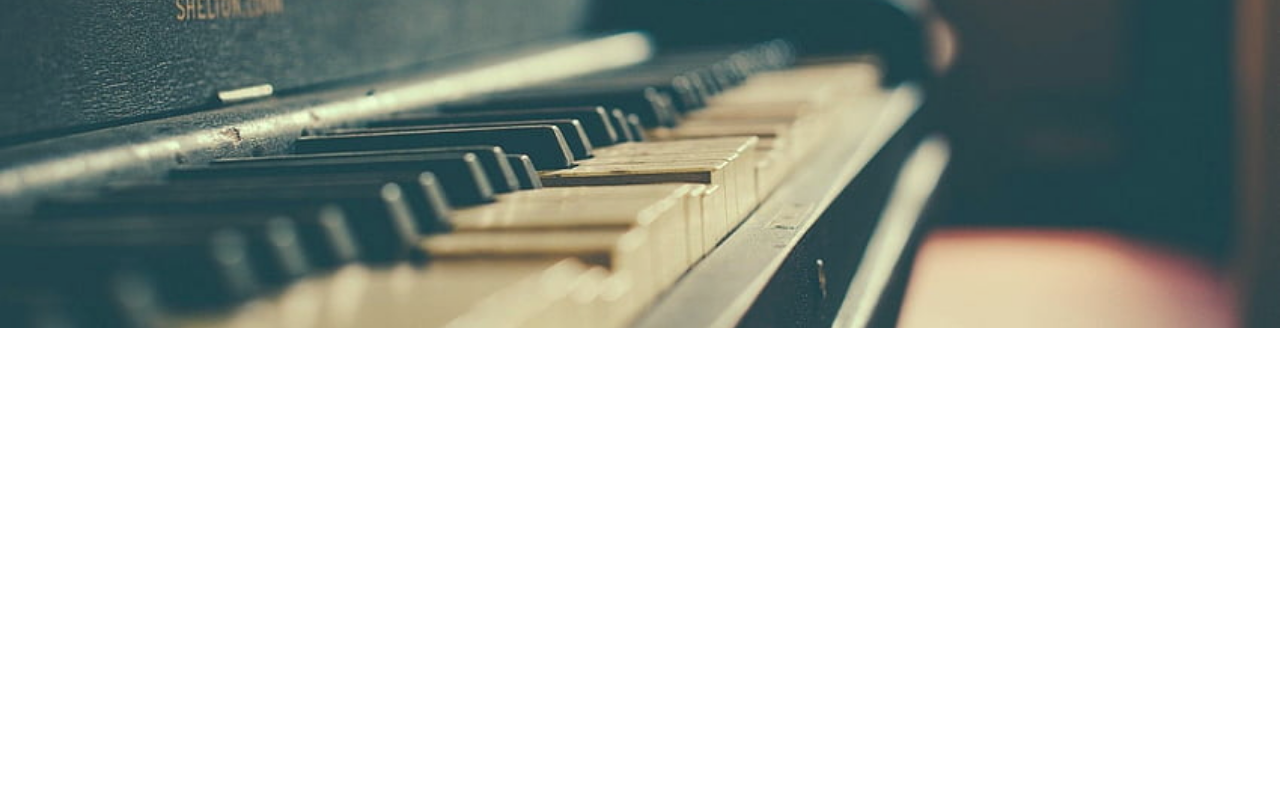
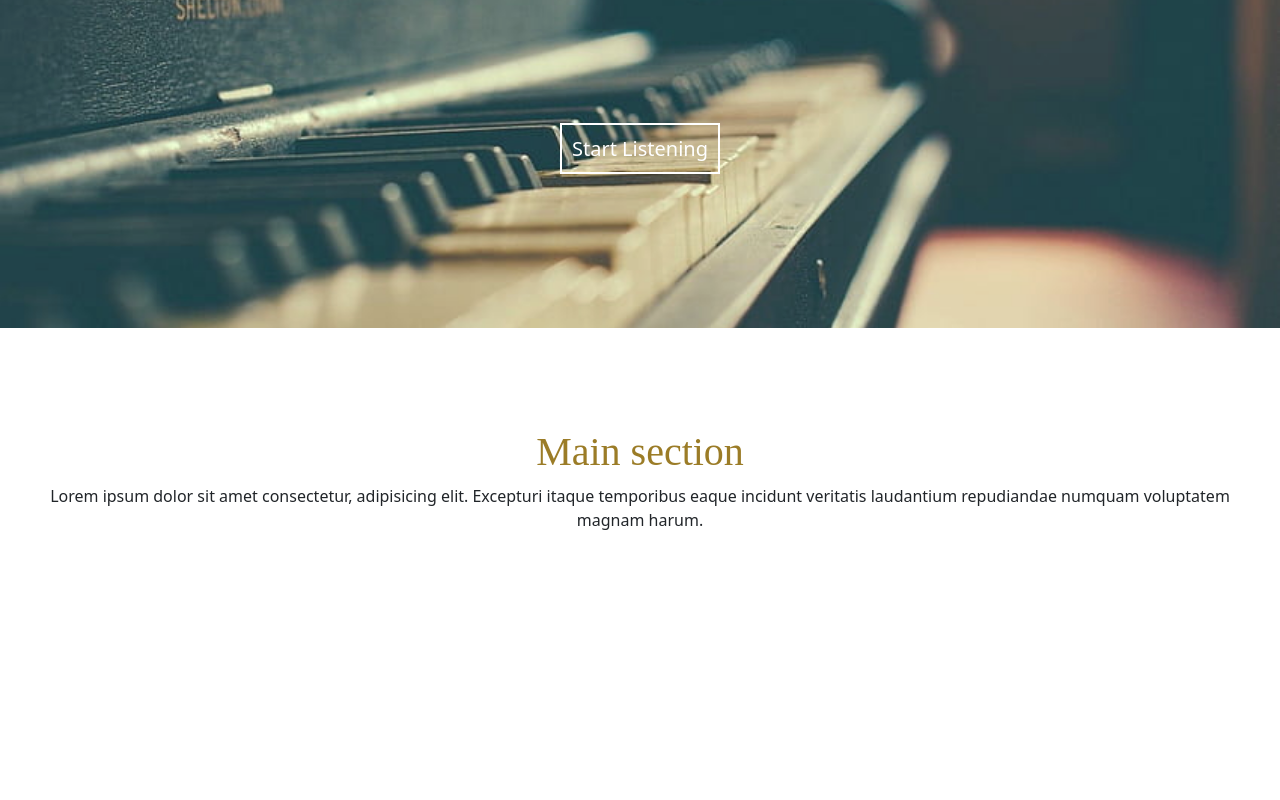
Before and after one commit to ToTkToSmOtRiT/music-listener, a Vue app: page /#/ in a window 1280 px wide. Shown: the part 360-1160 px from the top of the page. Before the commit the page ends 800 px from the top, so only its background shows below. Built offline with nearby package versions, Linux system fonts and the light colour scheme; a web font is replaced by a local one.

Commit message:
modified:   src/views/Home.vue 	modified:   src/views/Listener.vue

```diff
--- a/src/views/Home.vue
+++ b/src/views/Home.vue
@@ -1,31 +1,60 @@
 <template>
     <div>
         <div id="head-section">
-            <h1>Wellcome to the music listener app</h1>
-            <RouterLink to="/listener">Start Listening</RouterLink>
+            <!-- <transition name="fade" mode="out-in"> -->
+                <h1>Wellcome to the music listener app</h1>
+            <!-- </transition> -->
+            <RouterLink class="start-btn" to="/listener">Start Listening</RouterLink>
         </div>
         <div id="main-section">
-
+            <h1>Main section</h1>
+            <p>Lorem ipsum dolor sit amet consectetur, adipisicing elit. Excepturi itaque temporibus eaque incidunt veritatis laudantium repudiandae numquam voluptatem magnam harum.</p>
         </div>
         <div id="genres">
-
+            <h1>Genres</h1>
         </div>
     </div>
 </template>
 
 <style lang="scss">
-#head-section{
+
+// .fade-enter-active, .fade-leave-active {
+//   transition: opacity .5s;
+// }
+
+
+#head-section {
     background-color: black;
     opacity: 0.9;
     height: 600px;
-    position:relative;
+    position: relative;
     padding-top: 150px;
     background-image: url('@/assets/pxfuel.jpg');
     background-size: cover;
-    h1{
+
+    h1 {
         text-shadow: 1px 1px 1px black;
     }
 
+    .start-btn {
+        position: relative;
+        font-size: 20px;
+        top: 200px;
+        text-decoration-line: none;
+        color: white;
+        padding: 10px;
+        border: 2px solid white;
+    }
+}
 
+#main-section {
+    height: 1000px;
+    padding: 50px;
+    margin: 50px 0px;
+}
+#genres {
+    height: 600px;
+    padding: 50px;
+    margin: 50px 0px;
 }
 </style>
--- a/src/views/Listener.vue
+++ b/src/views/Listener.vue
@@ -27,6 +27,8 @@ export default {
 
 <style>
 #music-section {
+    position: relative;
+    padding-top: 50px;
     height: 600px;
 }
 </style>
```
